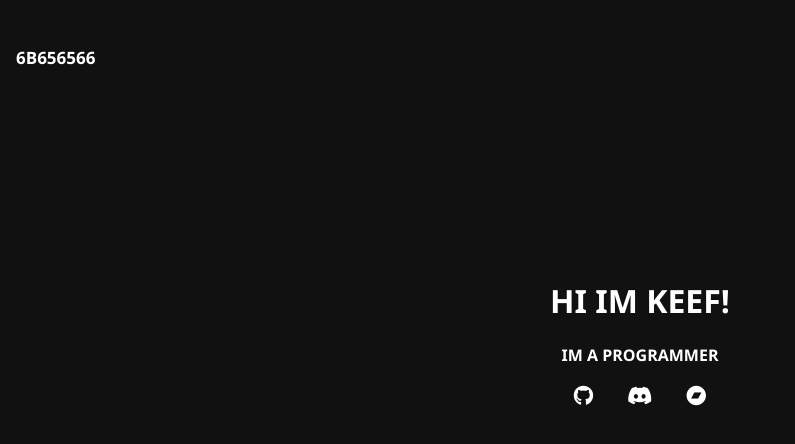
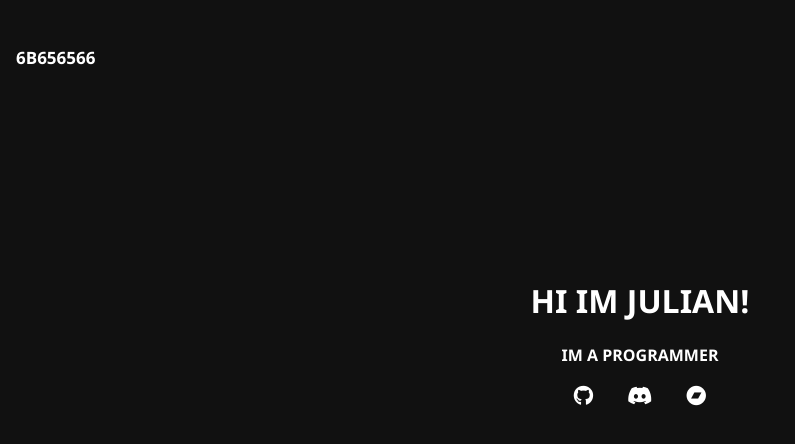
Before and after one commit to MTDJulian/MTDJulian.github.io, a plain HTML site: page index.html in a window 1280 px wide. Shown: the whole page, without its empty margins (0-795 px from the left). Drawn offline with Linux system fonts and the light colour scheme.

Commit message:
Update index.html

```diff
--- a/index.html
+++ b/index.html
@@ -17,7 +17,7 @@
                     <a href="/"><strong>6B656566</strong></a>
                 </div>
                 <div id="me">
-                    <h1><strong>HI IM KEEF!</strong></h1>
+                    <h1><strong>HI IM JULIAN!</strong></h1>
                     <p><strong>IM A PROGRAMMER</strong></p>
                     <div id="contacts">
                         <a href="https://github.com/4keef/" target="_blank"
```
